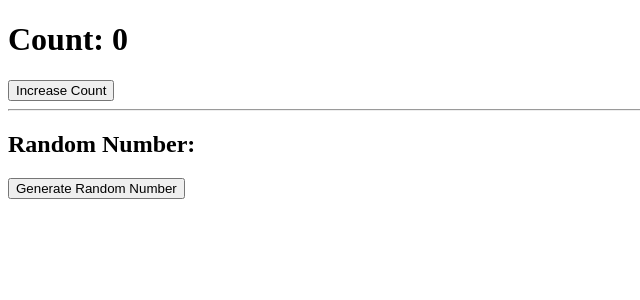
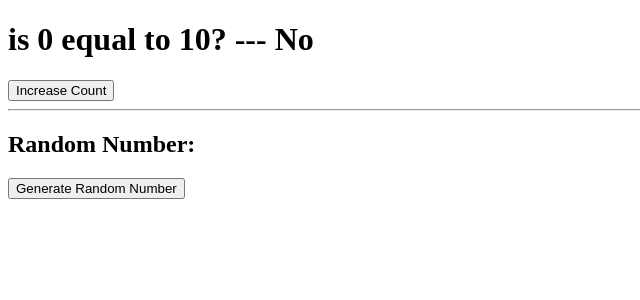
Before and after one commit to Zubair-Underwood/My-First-React-Project, a React (Vite) app: page / in a window 1280 px wide. Shown: the top 300 px of the page, without its empty margins (0-640 px from the left). Built offline with nearby package versions, Linux system fonts and the light colour scheme.

Commit message:
learning

```diff
--- a/src/components/LearnUseMemo.jsx
+++ b/src/components/LearnUseMemo.jsx
@@ -1,4 +1,4 @@
-import {useState, useMemo} from 'react'
+import { useState, useMemo } from 'react'
 import React from 'react'
 
 export const LearnUseMemo = () => {
@@ -18,10 +18,33 @@ export const LearnUseMemo = () => {
         setRandomNumber(newRandomNumber);
     };
 
+    // const isCountTen = () => {
+
+    //     console.log("isCountTen Called");
+    //     if (count === 10){
+
+    //         return "yes";
+    //     }
+
+    //     return "No";
+    // }
+
+
+    const isCountTen = useMemo(() => {
+
+        console.log("isCountTen Called");
+        if (count === 10) {
+
+            return "yes";
+        }
+
+        return "No";
+    }, [count])
 
     return (
         <>
-            <h1>Count: {count}</h1>
+            {/* <h1>is {count} equal to 10? --- {isCountTen()} </h1> */}
+            <h1>is {count} equal to 10? --- {isCountTen} </h1>
             <button onClick={handleIncreaseCount}>Increase Count</button>
             <hr />
             <h2>Random Number: {randomNumber}</h2>
```
